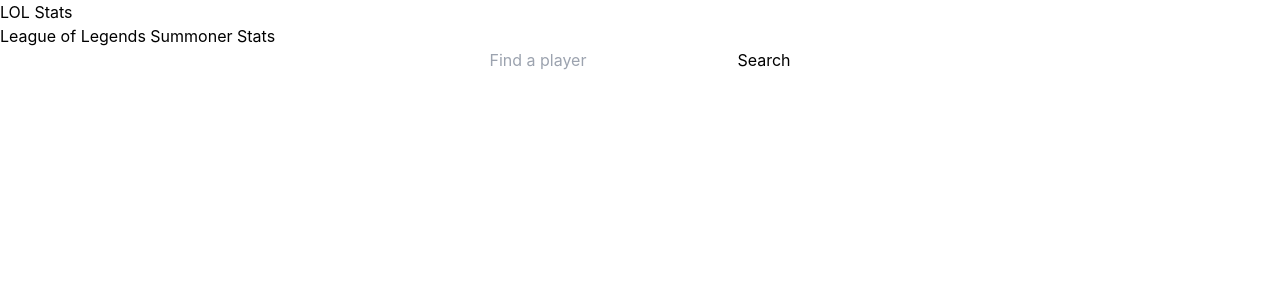
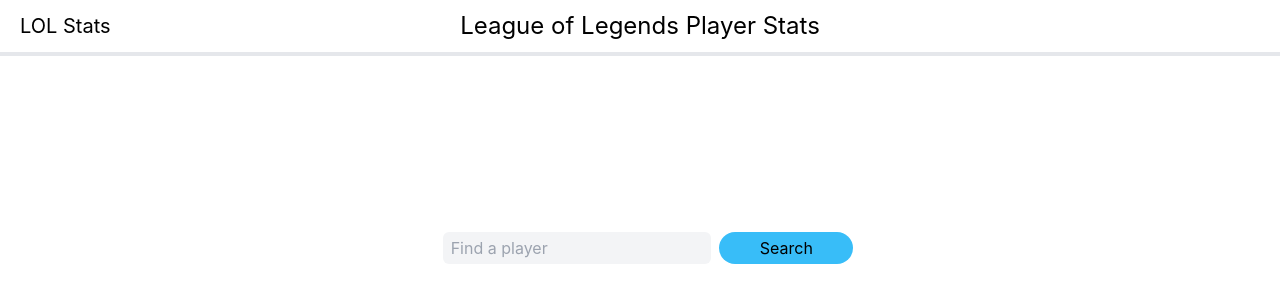
Before and after one commit to timblais/League-Stats, a React (Create React App) app in the folder league-stats/Client/: page / in a window 1280 px wide. Shown: the top 302 px of the page. Built offline with nearby package versions, Linux system fonts and the light colour scheme.

Commit message:
header styling, root search bar styling

```diff
--- a/league-stats/Client/src/components/Header.js
+++ b/league-stats/Client/src/components/Header.js
@@ -5,16 +5,16 @@
 
   if(page === 'Home'){
     return (
-      <header>
+      <header className='flex flex-row justify-start items-center h-14 border-b-4'>
           <Nav />
-          <h1>League of Legends Summoner Stats</h1>
+          <h1 className='w-2/6 text-center text-2xl'>League of Legends Player Stats</h1>
       </header>
     )
   }else{
     return (
-      <header>
+      <header className='flex flex-row justify-start items-center h-14 border-b-4'>
           <Nav />
-          <h1>League of Legends Summoner Stats</h1>
+          <h1 className='w-2/6 text-center text-2xl'>League of Legends Player Stats</h1>
           <PlayerSearch />
       </header>
     )
--- a/league-stats/Client/src/components/Nav.js
+++ b/league-stats/Client/src/components/Nav.js
@@ -2,7 +2,7 @@
 
 const Nav = () => {
   return (
-    <nav>
+    <nav className='w-2/6'>
         <NavLink
         text = 'LOL Stats'
         link = ''
--- a/league-stats/Client/src/components/NavLink.js
+++ b/league-stats/Client/src/components/NavLink.js
@@ -4,7 +4,7 @@
     const url = `/${link}`
 
     return (
-      <span>
+      <span className="m-5 text-xl">
         <Link to={url}>
           {text}
         </Link>
--- a/league-stats/Client/src/components/PlayerSearch.js
+++ b/league-stats/Client/src/components/PlayerSearch.js
@@ -13,10 +13,10 @@
       }
 
     return (
-      <div className='flex flex-col justify-start items-center w-full h-full'>
-          <form onSubmit={handleSubmit}>
-            <input type="text" placeholder='Find a player' onChange={(e) => setFindPlayer(e.target.value)}></input>
-            <button type="submit">Search</button>
+      <div className='flex flex-col justify-center items-center w-1/3 h-full'>
+          <form onSubmit={handleSubmit} className='w-full flex flex-row justify-start items-center'>
+            <input className='ml-4 mr-2 block w-4/6 h-8 p-2 rounded-md bg-gray-100 border-transparent focus:border-gray-500 focus:bg-white focus:ring-0 ' type="text" placeholder='Find a player' onChange={(e) => setFindPlayer(e.target.value)}></input>
+            <button type="submit" className='w-1/3 border-transparent rounded-full bg-sky-400 h-8 hover:bg-sky-300 flex flex-row justify-center items-center text-md'>Search</button>
           </form>
       </div>
     )
--- a/league-stats/Client/src/routes/root.js
+++ b/league-stats/Client/src/routes/root.js
@@ -7,7 +7,10 @@
         <Header
         page = "Home"
         />
-        <PlayerSearch />
+        <div className='flex flex-col justify-center items-center h-96 max-h-screen w-full'>
+          <PlayerSearch />
+        </div>
+
       </div>
     );
   }
```
